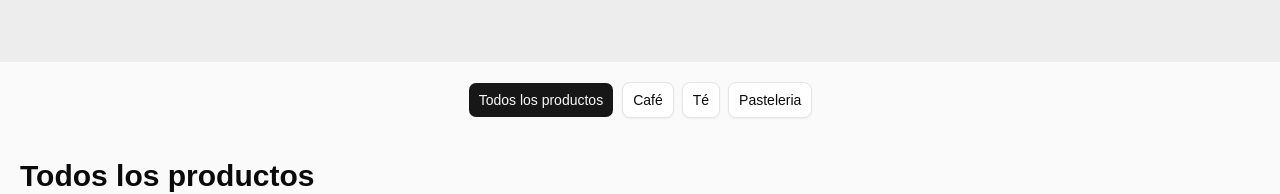
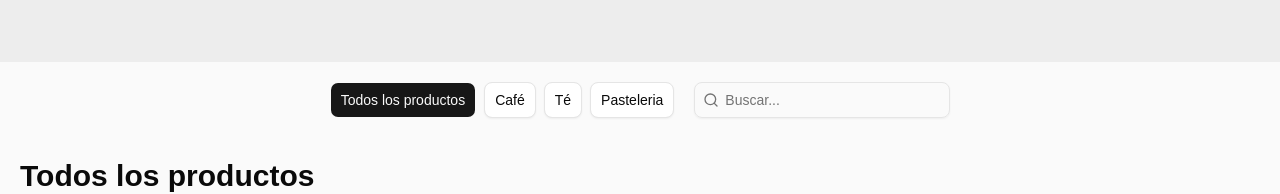
Before and after one commit to amagaquian-IUA/cafe_client, a React (Vite) app: page / in a window 1280 px wide. Shown: the part 162-356 px from the top of the page. Built offline with nearby package versions, Linux system fonts and the light colour scheme.

Commit message:
input-Addon

```diff
--- /dev/null
+++ b/src/components/common/inputs/InputAddon.jsx
@@ -0,0 +1,41 @@
+import {
+    InputGroup,
+    InputGroupAddon,
+    InputGroupInput,
+    InputGroupText,
+} from "@/components/ui/input-group"
+
+import { useState, useEffect } from "react"
+import { inputAddon_map } from "@/lib/maps/inputs_addon"
+
+export default function InputAddon({ inputType, onChange }) {
+
+    const [selectedType, setSelectedType] = useState()
+
+    const handleOnChange = (value) => {
+        onChange(value)
+    }
+    useEffect(() => {
+
+        if (inputType && inputAddon_map) {
+            setSelectedType(inputAddon_map[inputType])
+        }
+    }, [])
+
+    //const IconComponent = inputAddon_map[inputType].Icon
+    return (
+        <InputGroup>
+            {
+                selectedType && <>
+                    <InputGroupInput
+                        placeholder={selectedType.placeHolder}
+                        type={selectedType.type}
+                        onChange={(e) => handleOnChange(e.target.value)} />
+                    <InputGroupAddon>
+                        <selectedType.Icon />
+                    </InputGroupAddon>
+                </>
+            }
+        </InputGroup >
+    )
+}
--- a/src/components/ui/button.jsx
+++ b/src/components/ui/button.jsx
@@ -4,7 +4,7 @@ import { cva } from "class-variance-authority";
 import { cn } from "@/lib/utils"
 
 const buttonVariants = cva(
-  "group/button inline-flex shrink-0 items-center justify-center rounded-md border border-transparent bg-clip-padding text-sm font-medium whitespace-nowrap transition-all outline-none select-none focus-visible:border-ring focus-visible:ring-3 focus-visible:ring-ring/50 active:translate-y-px disabled:pointer-events-none disabled:opacity-50 aria-invalid:border-destructive aria-invalid:ring-3 aria-invalid:ring-destructive/20 dark:aria-invalid:border-destructive/50 dark:aria-invalid:ring-destructive/40 [&_svg]:pointer-events-none [&_svg]:shrink-0 [&_svg:not([class*='size-'])]:size-4",
+  "group/button inline-flex shrink-0 items-center justify-center rounded-md border border-transparent bg-clip-padding text-sm font-medium whitespace-nowrap transition-all outline-none select-none focus-visible:border-ring focus-visible:ring-3 focus-visible:ring-ring/50 active:not-aria-[haspopup]:translate-y-px disabled:pointer-events-none disabled:opacity-50 aria-invalid:border-destructive aria-invalid:ring-3 aria-invalid:ring-destructive/20 dark:aria-invalid:border-destructive/50 dark:aria-invalid:ring-destructive/40 [&_svg]:pointer-events-none [&_svg]:shrink-0 [&_svg:not([class*='size-'])]:size-4",
   {
     variants: {
       variant: {
@@ -24,7 +24,7 @@ const buttonVariants = cva(
           "h-9 gap-1.5 px-2.5 in-data-[slot=button-group]:rounded-md has-data-[icon=inline-end]:pr-2 has-data-[icon=inline-start]:pl-2",
         xs: "h-6 gap-1 rounded-[min(var(--radius-md),8px)] px-2 text-xs in-data-[slot=button-group]:rounded-md has-data-[icon=inline-end]:pr-1.5 has-data-[icon=inline-start]:pl-1.5 [&_svg:not([class*='size-'])]:size-3",
         sm: "h-8 gap-1 rounded-[min(var(--radius-md),10px)] px-2.5 in-data-[slot=button-group]:rounded-md has-data-[icon=inline-end]:pr-1.5 has-data-[icon=inline-start]:pl-1.5",
-        lg: "h-10 gap-1.5 px-2.5 has-data-[icon=inline-end]:pr-3 has-data-[icon=inline-start]:pl-3",
+        lg: "h-10 gap-1.5 px-2.5 has-data-[icon=inline-end]:pr-2 has-data-[icon=inline-start]:pl-2",
         icon: "size-9",
         "icon-xs":
           "size-6 rounded-[min(var(--radius-md),8px)] in-data-[slot=button-group]:rounded-md [&_svg:not([class*='size-'])]:size-3",
--- /dev/null
+++ b/src/components/ui/input-group.jsx
@@ -0,0 +1,150 @@
+import * as React from "react"
+import { cva } from "class-variance-authority";
+
+import { cn } from "@/lib/utils"
+import { Button } from "@/components/ui/button"
+import { Input } from "@/components/ui/input"
+import { Textarea } from "@/components/ui/textarea"
+
+function InputGroup({
+  className,
+  ...props
+}) {
+  return (
+    <div
+      data-slot="input-group"
+      role="group"
+      className={cn(
+        "group/input-group relative flex h-9 w-full min-w-0 items-center rounded-md border border-input shadow-xs transition-[color,box-shadow] outline-none in-data-[slot=combobox-content]:focus-within:border-inherit in-data-[slot=combobox-content]:focus-within:ring-0 has-[[data-slot=input-group-control]:focus-visible]:border-ring has-[[data-slot=input-group-control]:focus-visible]:ring-3 has-[[data-slot=input-group-control]:focus-visible]:ring-ring/50 has-[[data-slot][aria-invalid=true]]:border-destructive has-[[data-slot][aria-invalid=true]]:ring-3 has-[[data-slot][aria-invalid=true]]:ring-destructive/20 has-[>[data-align=block-end]]:h-auto has-[>[data-align=block-end]]:flex-col has-[>[data-align=block-start]]:h-auto has-[>[data-align=block-start]]:flex-col has-[>textarea]:h-auto dark:bg-input/30 dark:has-[[data-slot][aria-invalid=true]]:ring-destructive/40 has-[>[data-align=block-end]]:[&>input]:pt-3 has-[>[data-align=block-start]]:[&>input]:pb-3 has-[>[data-align=inline-end]]:[&>input]:pr-1.5 has-[>[data-align=inline-start]]:[&>input]:pl-1.5",
+        className
+      )}
+      {...props} />
+  );
+}
+
+const inputGroupAddonVariants = cva(
+  "flex h-auto cursor-text items-center justify-center gap-2 py-1.5 text-sm font-medium text-muted-foreground select-none group-data-[disabled=true]/input-group:opacity-50 [&>kbd]:rounded-[calc(var(--radius)-5px)] [&>svg:not([class*='size-'])]:size-4",
+  {
+    variants: {
+      align: {
+        "inline-start":
+          "order-first pl-2 has-[>button]:-ml-1 has-[>kbd]:ml-[-0.15rem]",
+        "inline-end":
+          "order-last pr-2 has-[>button]:-mr-1 has-[>kbd]:mr-[-0.15rem]",
+        "block-start":
+          "order-first w-full justify-start px-2.5 pt-2 group-has-[>input]/input-group:pt-2 [.border-b]:pb-2",
+        "block-end":
+          "order-last w-full justify-start px-2.5 pb-2 group-has-[>input]/input-group:pb-2 [.border-t]:pt-2",
+      },
+    },
+    defaultVariants: {
+      align: "inline-start",
+    },
+  }
+)
+
+function InputGroupAddon({
+  className,
+  align = "inline-start",
+  ...props
+}) {
+  return (
+    <div
+      role="group"
+      data-slot="input-group-addon"
+      data-align={align}
+      className={cn(inputGroupAddonVariants({ align }), className)}
+      onClick={(e) => {
+        if ((e.target).closest("button")) {
+          return
+        }
+        e.currentTarget.parentElement?.querySelector("input")?.focus()
+      }}
+      {...props} />
+  );
+}
+
+const inputGroupButtonVariants = cva("flex items-center gap-2 text-sm shadow-none", {
+  variants: {
+    size: {
+      xs: "h-6 gap-1 rounded-[calc(var(--radius)-5px)] px-1.5 [&>svg:not([class*='size-'])]:size-3.5",
+      sm: "",
+      "icon-xs":
+        "size-6 rounded-[calc(var(--radius)-5px)] p-0 has-[>svg]:p-0",
+      "icon-sm": "size-8 p-0 has-[>svg]:p-0",
+    },
+  },
+  defaultVariants: {
+    size: "xs",
+  },
+})
+
+function InputGroupButton({
+  className,
+  type = "button",
+  variant = "ghost",
+  size = "xs",
+  ...props
+}) {
+  return (
+    <Button
+      type={type}
+      data-size={size}
+      variant={variant}
+      className={cn(inputGroupButtonVariants({ size }), className)}
+      {...props} />
+  );
+}
+
+function InputGroupText({
+  className,
+  ...props
+}) {
+  return (
+    <span
+      className={cn(
+        "flex items-center gap-2 text-sm text-muted-foreground [&_svg]:pointer-events-none [&_svg:not([class*='size-'])]:size-4",
+        className
+      )}
+      {...props} />
+  );
+}
+
+function InputGroupInput({
+  className,
+  ...props
+}) {
+  return (
+    <Input
+      data-slot="input-group-control"
+      className={cn(
+        "flex-1 rounded-none border-0 bg-transparent shadow-none ring-0 focus-visible:ring-0 aria-invalid:ring-0 dark:bg-transparent",
+        className
+      )}
+      {...props} />
+  );
+}
+
+function InputGroupTextarea({
+  className,
+  ...props
+}) {
+  return (
+    <Textarea
+      data-slot="input-group-control"
+      className={cn(
+        "flex-1 resize-none rounded-none border-0 bg-transparent py-2 shadow-none ring-0 focus-visible:ring-0 aria-invalid:ring-0 dark:bg-transparent",
+        className
+      )}
+      {...props} />
+  );
+}
+
+export {
+  InputGroup,
+  InputGroupAddon,
+  InputGroupButton,
+  InputGroupText,
+  InputGroupInput,
+  InputGroupTextarea,
+}
--- /dev/null
+++ b/src/components/ui/input.jsx
@@ -0,0 +1,23 @@
+import * as React from "react"
+import { Input as InputPrimitive } from "@base-ui/react/input"
+
+import { cn } from "@/lib/utils"
+
+function Input({
+  className,
+  type,
+  ...props
+}) {
+  return (
+    <InputPrimitive
+      type={type}
+      data-slot="input"
+      className={cn(
+        "h-9 w-full min-w-0 rounded-md border border-input bg-transparent px-2.5 py-1 text-base shadow-xs transition-[color,box-shadow] outline-none file:inline-flex file:h-7 file:border-0 file:bg-transparent file:text-sm file:font-medium file:text-foreground placeholder:text-muted-foreground focus-visible:border-ring focus-visible:ring-3 focus-visible:ring-ring/50 disabled:pointer-events-none disabled:cursor-not-allowed disabled:opacity-50 aria-invalid:border-destructive aria-invalid:ring-3 aria-invalid:ring-destructive/20 md:text-sm dark:bg-input/30 dark:aria-invalid:border-destructive/50 dark:aria-invalid:ring-destructive/40",
+        className
+      )}
+      {...props} />
+  );
+}
+
+export { Input }
--- /dev/null
+++ b/src/components/ui/textarea.jsx
@@ -0,0 +1,20 @@
+import * as React from "react"
+
+import { cn } from "@/lib/utils"
+
+function Textarea({
+  className,
+  ...props
+}) {
+  return (
+    <textarea
+      data-slot="textarea"
+      className={cn(
+        "flex field-sizing-content min-h-16 w-full rounded-md border border-input bg-transparent px-2.5 py-2 text-base shadow-xs transition-[color,box-shadow] outline-none placeholder:text-muted-foreground focus-visible:border-ring focus-visible:ring-3 focus-visible:ring-ring/50 disabled:cursor-not-allowed disabled:opacity-50 aria-invalid:border-destructive aria-invalid:ring-3 aria-invalid:ring-destructive/20 md:text-sm dark:bg-input/30 dark:aria-invalid:border-destructive/50 dark:aria-invalid:ring-destructive/40",
+        className
+      )}
+      {...props} />
+  );
+}
+
+export { Textarea }
--- /dev/null
+++ b/src/lib/maps/inputs_addon.js
@@ -0,0 +1,19 @@
+import { SearchIcon, MailIcon, CreditCardIcon } from "lucide-react"
+
+export const inputAddon_map = {
+    search: {
+        type: "text",
+        Icon: SearchIcon,
+        placeHolder: "Buscar...",
+    },
+    email: {
+        type: "email",
+        Icon: MailIcon,
+        placeHolder: "Ingresa tu email",
+    },
+    credit_card: {
+        type: "number",
+        Icon: CreditCardIcon,
+        placeHolder: "Ingresa el número de tu tarjeta"
+    }
+}
--- a/src/pages/landing/Landing.jsx
+++ b/src/pages/landing/Landing.jsx
@@ -5,13 +5,12 @@ import Hero from "@/components/landing/Hero"
 import TitleDesc from "@/components/common/TitleDesc"
 import CardProducts from "@/components/products/CardProducts"
 import ButtonGroup from "@/components/common/ButtonGroup"
-
 /*Funciones */
 import { getProducts, getProdByCat } from "@/lib/api/product"
 import { getCategories } from "@/lib/api/category"
 
 import { useParams, useNavigate } from "react-router-dom"
-
+import InputAddon from "@/components/common/inputs/InputAddon"
 export default function Landing() {
     /* Navegación*/
     /* Hero*/
@@ -66,6 +65,10 @@ export default function Landing() {
         navigate(`/${selectedCat}`)
     }
 
+    const onChange = (value) => {
+        console.log(value)
+    }
+
     return (
         <>
 
@@ -82,7 +85,12 @@ export default function Landing() {
             </section>
 
             <section id="cat_filter">
-                <ButtonGroup data={cats} selectedItem={cat} onClick={handleChangeCat} />
+                <div className="flex flex-col md:flex-row justify-center items-center gap-5 ">
+                    <ButtonGroup data={cats} selectedItem={cat} onClick={handleChangeCat} />
+                    <div className="w-full md:w-1/5 px-5 md:p-0">
+                        <InputAddon inputType={"search"} onChange={onChange} />
+                    </div>
+                </div>
             </section>
             <section id="prod_section">
                 <div className="p-5 flex flex-col gap-5">
```
